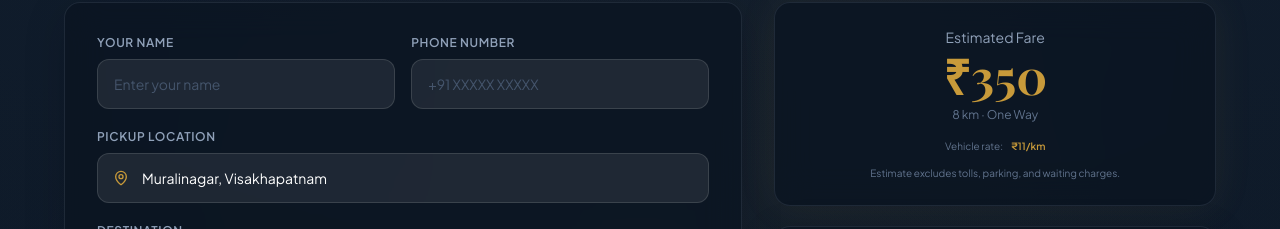
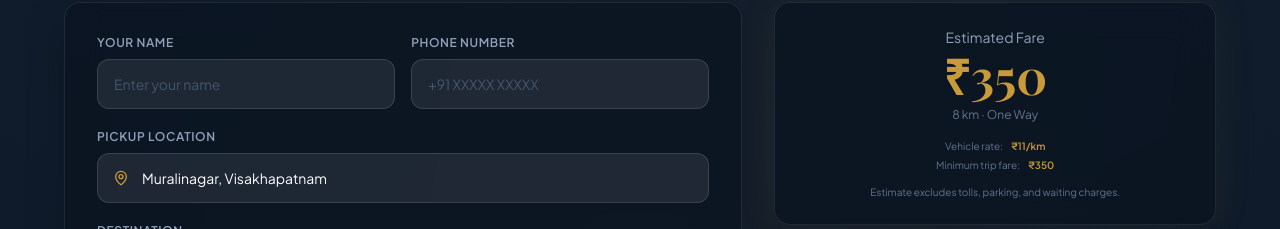
Before and after one commit to dileepvarad/bestAndSeure, a Next.js app: page / in a window 1280 px wide. Shown: the part 1100-1329 px from the top of the page. Built offline with nearby package versions, Linux system fonts and the light colour scheme; no server answers; the database is empty; a web font is replaced by a local one.

Commit message:
Fix fare calculation and add minimum fare display

```diff
--- a/components/SmartBooking.tsx
+++ b/components/SmartBooking.tsx
@@ -121,7 +121,7 @@ export default function SmartBooking() {
     const selectedRate = vehicleRates[form.vehicle] ?? defaultVehicleRates["Swift (Hatchback)"];
     const tripMultiplier = form.tripType === "Round Trip" ? 2 : 1;
     const tripDistance = distance * tripMultiplier;
-    const minimumFareForTrip = selectedRate.minFare * tripMultiplier;
+    const minimumFareForTrip = selectedRate.minFare; // Minimum fare applies to the whole booking
     return Math.round(Math.max(tripDistance * selectedRate.rate, minimumFareForTrip));
   }, [distance, form.tripType, form.vehicle, vehicleRates]);
 
@@ -403,9 +403,15 @@ Please confirm availability.`;
               <p className="mt-2 text-xs text-slate-500">
                 {isCustom ? "Approx. 20 km estimate" : `${distance} km · ${form.tripType}`}
               </p>
-              <div className="mt-4 flex items-center justify-center gap-2">
-                <span className="text-[10px] text-slate-500">Vehicle rate:</span>
-                <span className="text-[10px] font-semibold text-gold">{vehicleRates[form.vehicle]?.label}</span>
+              <div className="mt-4 flex flex-col items-center justify-center gap-1">
+                <div className="flex items-center gap-2">
+                  <span className="text-[10px] text-slate-500">Vehicle rate:</span>
+                  <span className="text-[10px] font-semibold text-gold">{vehicleRates[form.vehicle]?.label}</span>
+                </div>
+                <div className="flex items-center gap-2">
+                  <span className="text-[10px] text-slate-500">Minimum trip fare:</span>
+                  <span className="text-[10px] font-semibold text-gold">₹{vehicleRates[form.vehicle]?.minFare}</span>
+                </div>
               </div>
               <p className="mt-3 text-[10px] text-slate-500">
                 Estimate excludes tolls, parking, and waiting charges.
```
